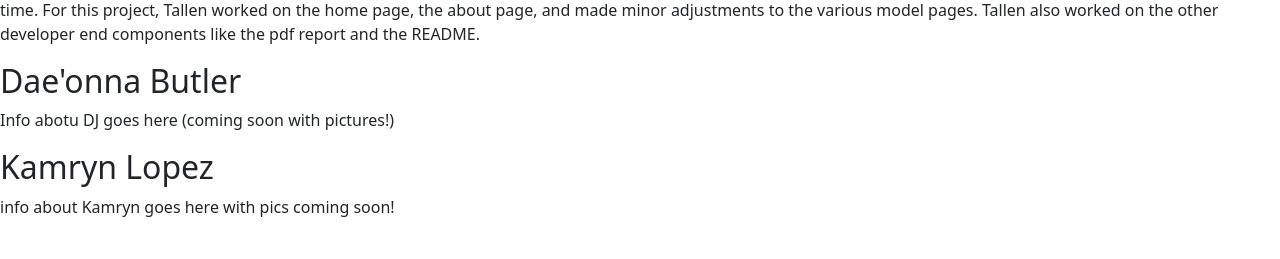
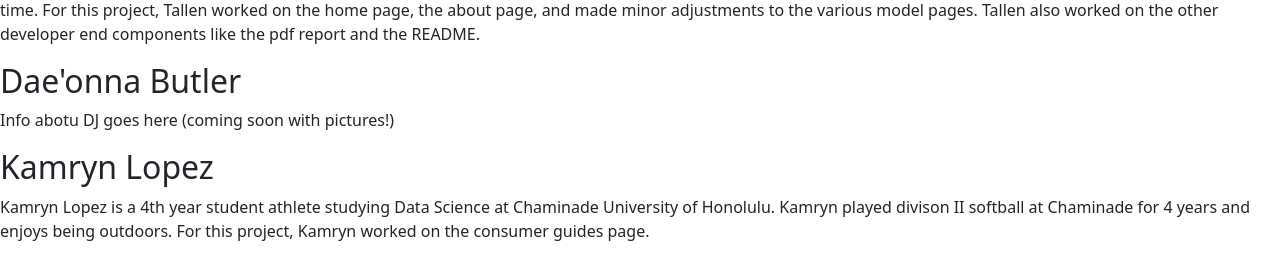
Before and after one commit to BrandonKoskie/cs401_fish_site, a Flask app: page /about in a window 1280 px wide. Shown: the part 683-942 px from the top of the page. Before the commit the page ends 900 px from the top, so only its background shows below. Run offline with Flask 3, Linux system fonts and the light colour scheme.

Commit message:
about page

```diff
--- a/api/templates/about.html
+++ b/api/templates/about.html
@@ -42,6 +42,8 @@ and the README. </p>
 <h2> Dae'onna Butler</h2>
 <p> Info abotu DJ goes here (coming soon with pictures!)</p>
 <h2> Kamryn Lopez</h2>
-<p> info about Kamryn goes here with pics coming soon!</p>
+<p> Kamryn Lopez is a 4th year student athlete studying Data Science at Chaminade University of Honolulu. Kamryn played divison II softball
+at Chaminade for 4 years and enjoys being outdoors. For this project, Kamryn worked on the consumer guides page.
+</p>
 </body>
 </html>
```
